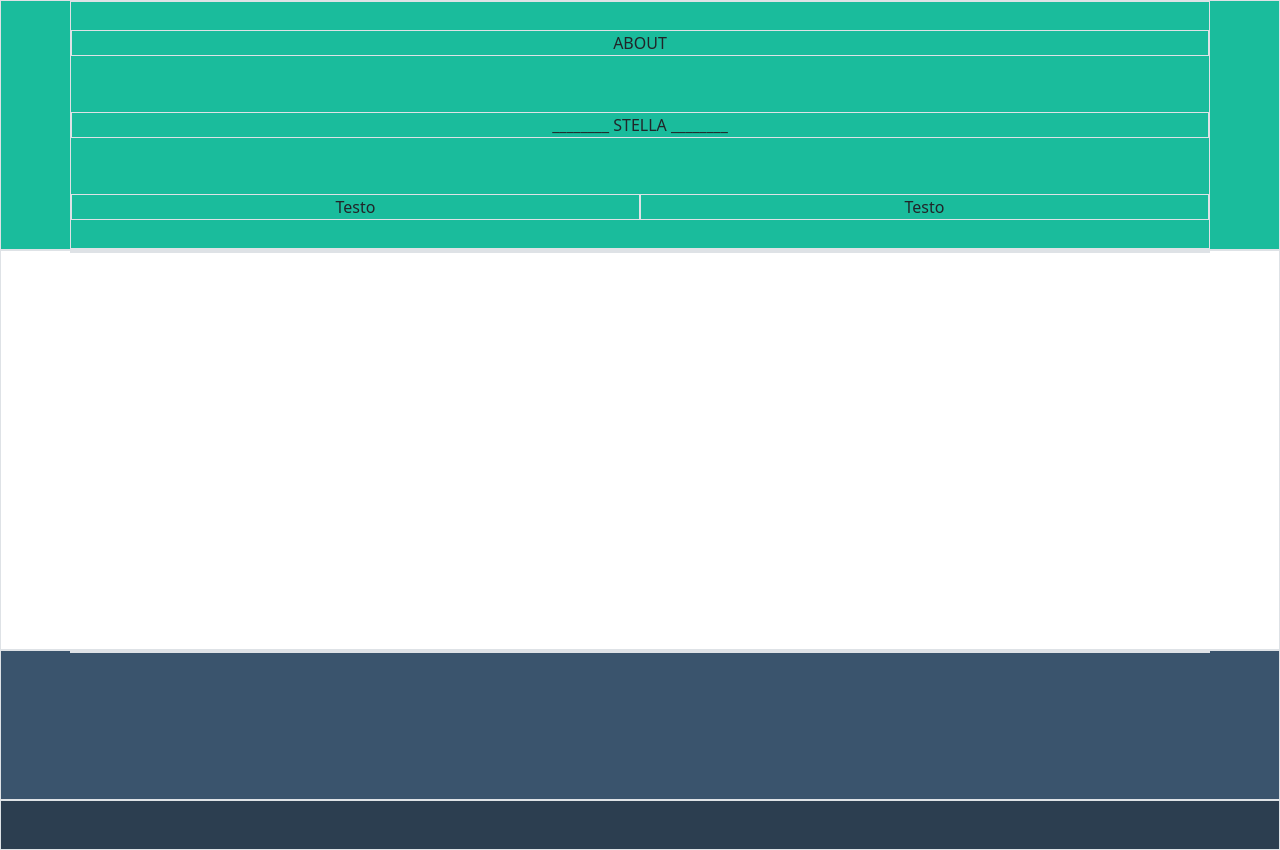
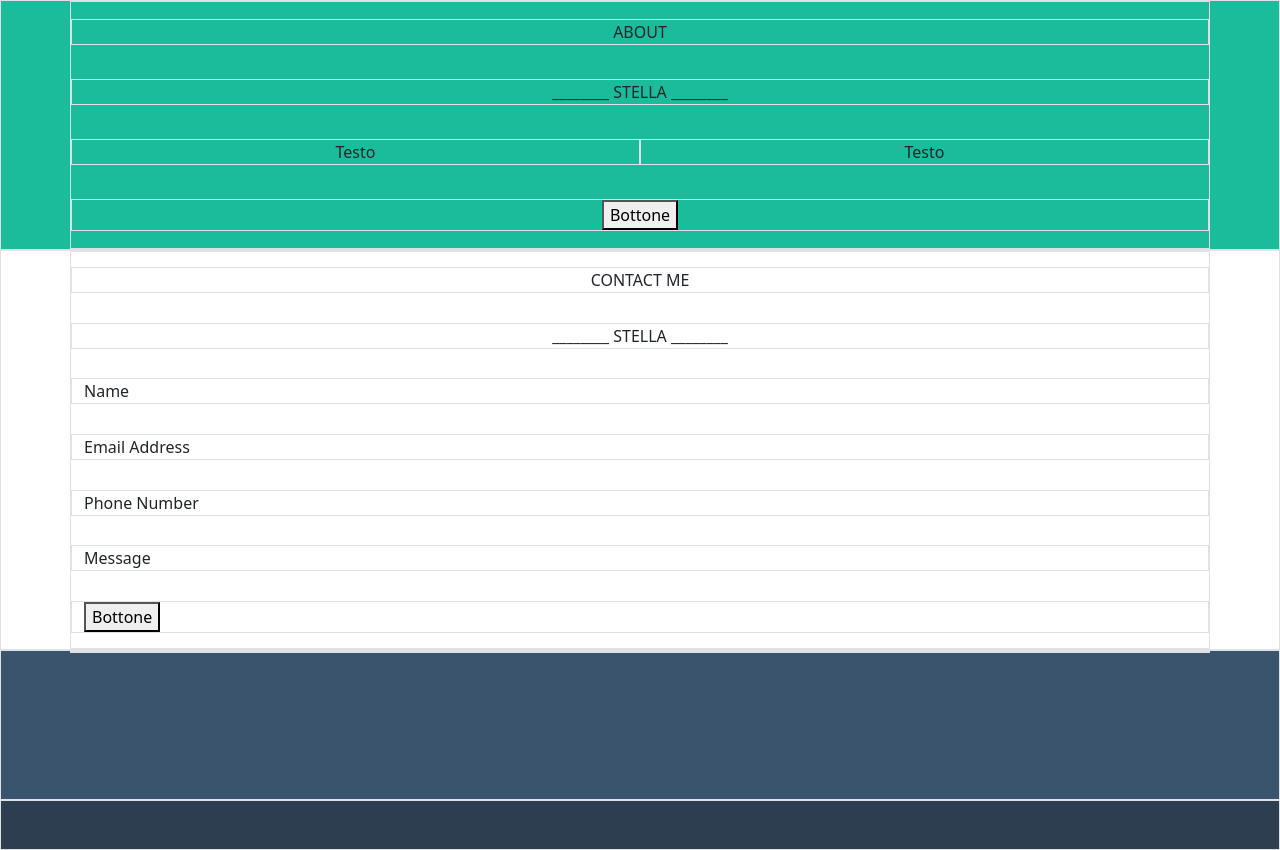
Before and after one commit to EmanueleManno/html-css-bootstrap-freelancer, a plain HTML site: page index.html in a window 1280 px wide. Shown: the part 925-1775 px from the top of the page. Drawn offline with nearby package versions, Linux system fonts and the light colour scheme.

Commit message:
Fourth section

```diff
--- a/index.html
+++ b/index.html
@@ -81,13 +81,24 @@
                 <div class="col-12 border">________ STELLA ________</div>
                 <div class="col-sm-12 col-md-6 col-lg-6 border">Testo</div>
                 <div class="col-sm-12 col-md-6 col-lg-6 border">Testo</div>
+                <div class="col-12 border"><button>Bottone</button></div>
             </div>
         </div>
     </section>
 
     <!--Quarta sezione-->
     <section id="contact" class="container-fluid border">
-        <div class="container border"></div>
+        <div class="container h-100 border">
+            <div class="row h-100 align-items-center text-center">
+                <div class="col-12 border">CONTACT ME</div>
+                <div class="col-12 border">________ STELLA ________</div>
+                <div class="col-12 border text-start border-bottom">Name</div>
+                <div class="col-12 border text-start border-bottom">Email Address</div>
+                <div class="col-12 border text-start border-bottom">Phone Number</div>
+                <div class="col-12 border text-start border-bottom">Message</div>
+                <div class="col-12 border text-start border-bottom"><button>Bottone</button></div>
+            </div>
+        </div>
     </section>
 
     <!--Quinta sezione-->
--- a/style.css
+++ b/style.css
@@ -32,6 +32,10 @@ header {
     height: 400px;
 }
 
+.border-bottom {
+    border-bottom: 2px grey solid;
+}
+
 /*SECTION 5*/
 #location {
     height: 150px;
```
